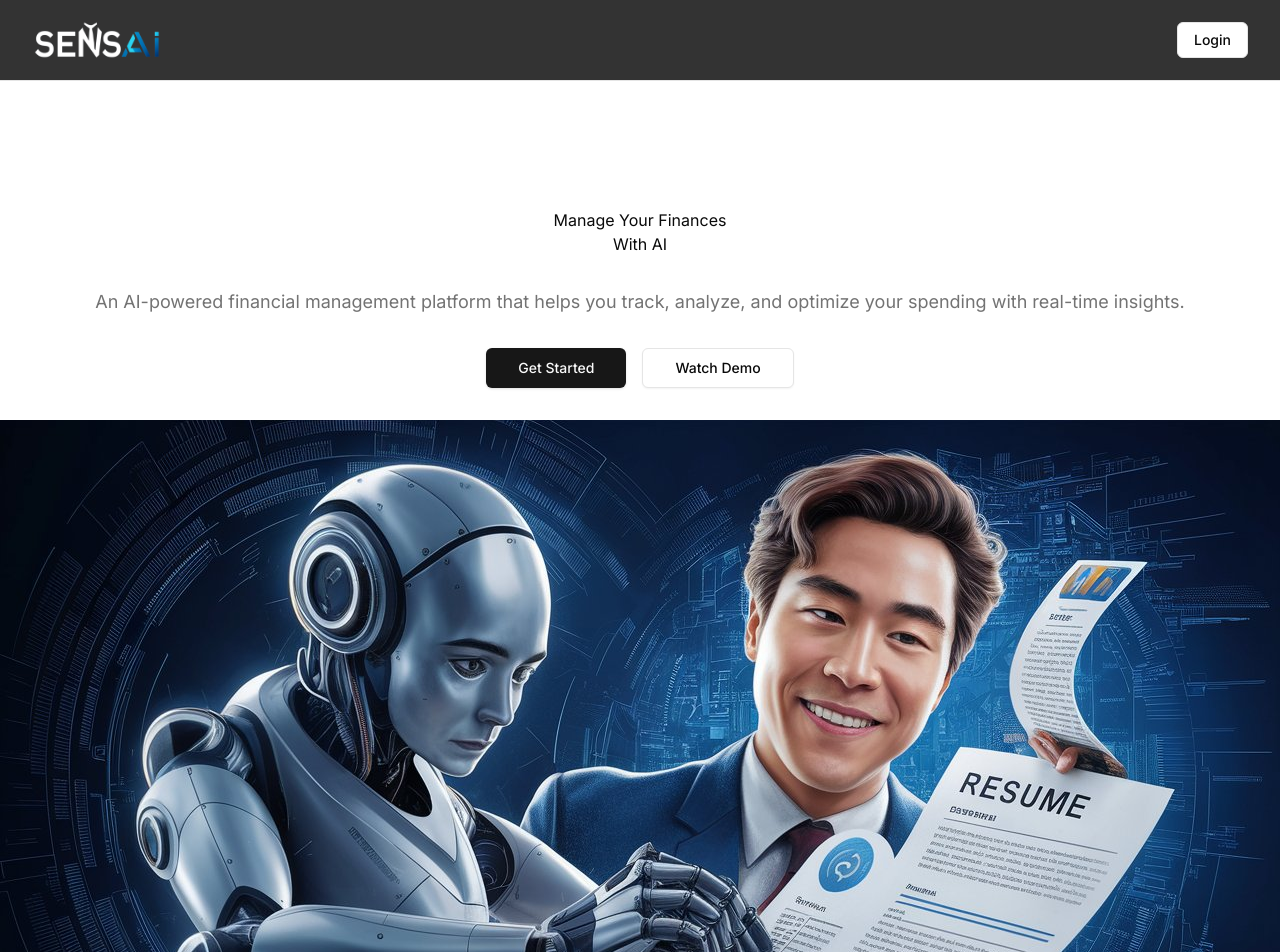
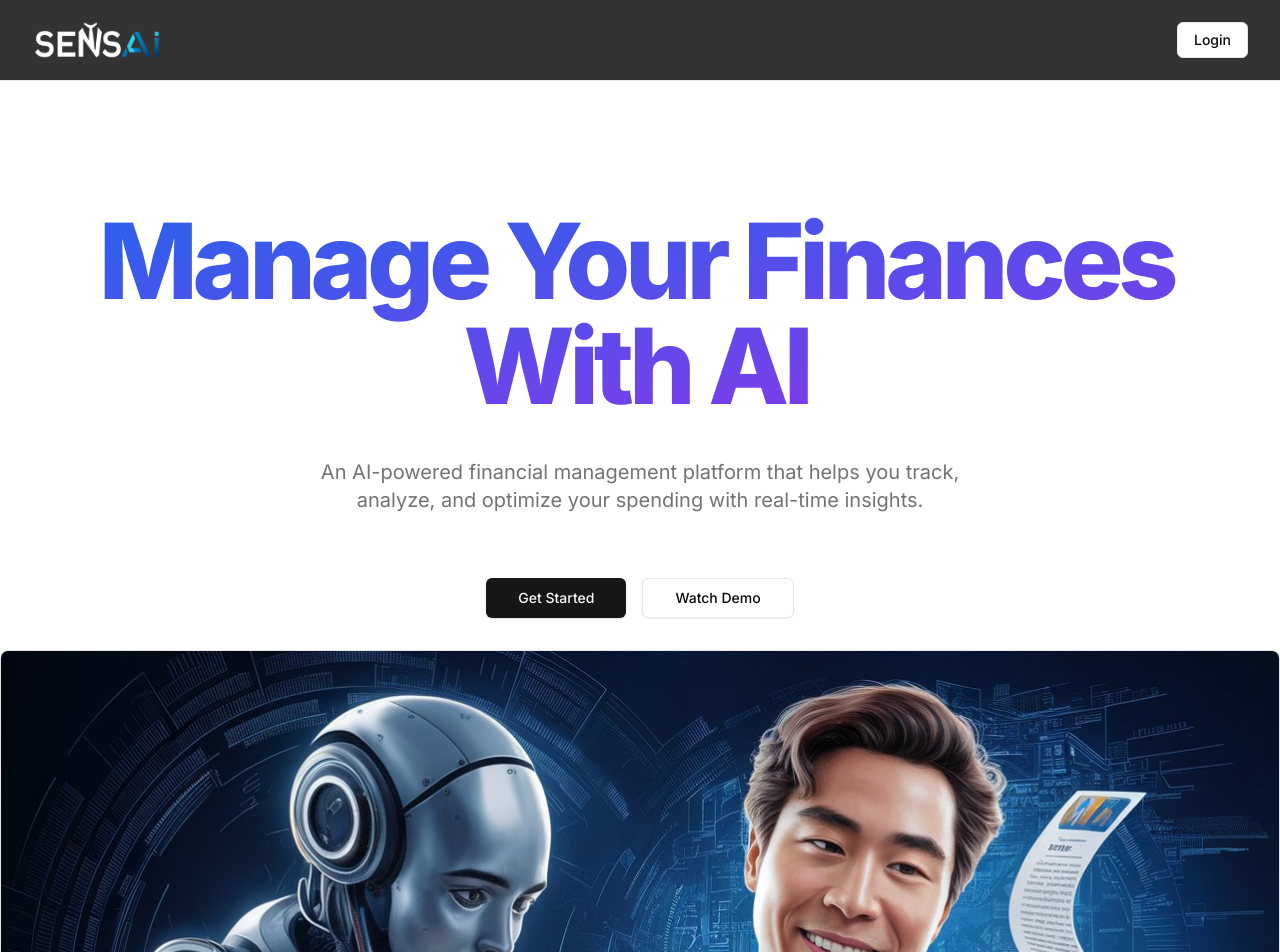
Before and after one commit to dalfang/wealth, a Next.js app: page / in a window 1280 px wide. Shown: the top 952 px of the page. Built offline with nearby package versions, Linux system fonts and the light colour scheme; no server answers.

Commit message:
heading text ui

```diff
--- a/app/globals.css
+++ b/app/globals.css
@@ -2,11 +2,8 @@
 @tailwind components;
 @tailwind utilities;
 
-
-
 @layer base {
   :root {
-
     --background: 0 0% 100%;
 
     --foreground: 0 0% 3.9%;
@@ -55,10 +52,9 @@
 
     --chart-5: 27 87% 67%;
 
-    --radius: 0.5rem
+    --radius: 0.5rem;
   }
   .dark {
-
     --background: 0 0% 3.9%;
 
     --foreground: 0 0% 98%;
@@ -105,11 +101,9 @@
 
     --chart-4: 280 65% 60%;
 
-    --chart-5: 340 75% 55%
+    --chart-5: 340 75% 55%;
   }
 }
-
-
 
 @layer base {
   * {
@@ -119,3 +113,12 @@
     @apply bg-background text-foreground;
   }
 }
+
+@layer utilities {
+  .gradient {
+    @apply bg-gradient-to-br from-blue-600 to-purple-600;
+  }
+  .gradient-title {
+    @apply gradient font-extrabold tracking-tighter pr-2 pb-2 text-transparent bg-clip-text;
+  }
+}
--- a/components/hero.jsx
+++ b/components/hero.jsx
@@ -7,12 +7,10 @@ import Image from "next/image";
 export const Hero = () => {
   return (
     <div className="flex flex-col items-center gap-8 text-center py-12">
-      <h1>
-        Manage Your Finances
-        <br />
-        With AI
+      <h1 className="text-5xl md:text-8xl lg:text-[105px] pb-6 gradient-title">
+        Manage Your Finances With AI
       </h1>
-      <p className="text-lg text-muted-foreground">
+      <p className="text-xl text-gray-600 mb-8 max-w-2xl mx-auto text-muted-foreground">
         An AI-powered financial management platform that helps you track,
         analyze, and optimize your spending with real-time insights.
       </p>
@@ -36,7 +34,7 @@ export const Hero = () => {
           src="/banner.jpeg"
           alt="Banner"
           fill
-          className="object-cover"
+          className="object-cover rounded-lg shadow-2x1 border mx-auto"
           priority
         />
       </div>
```
